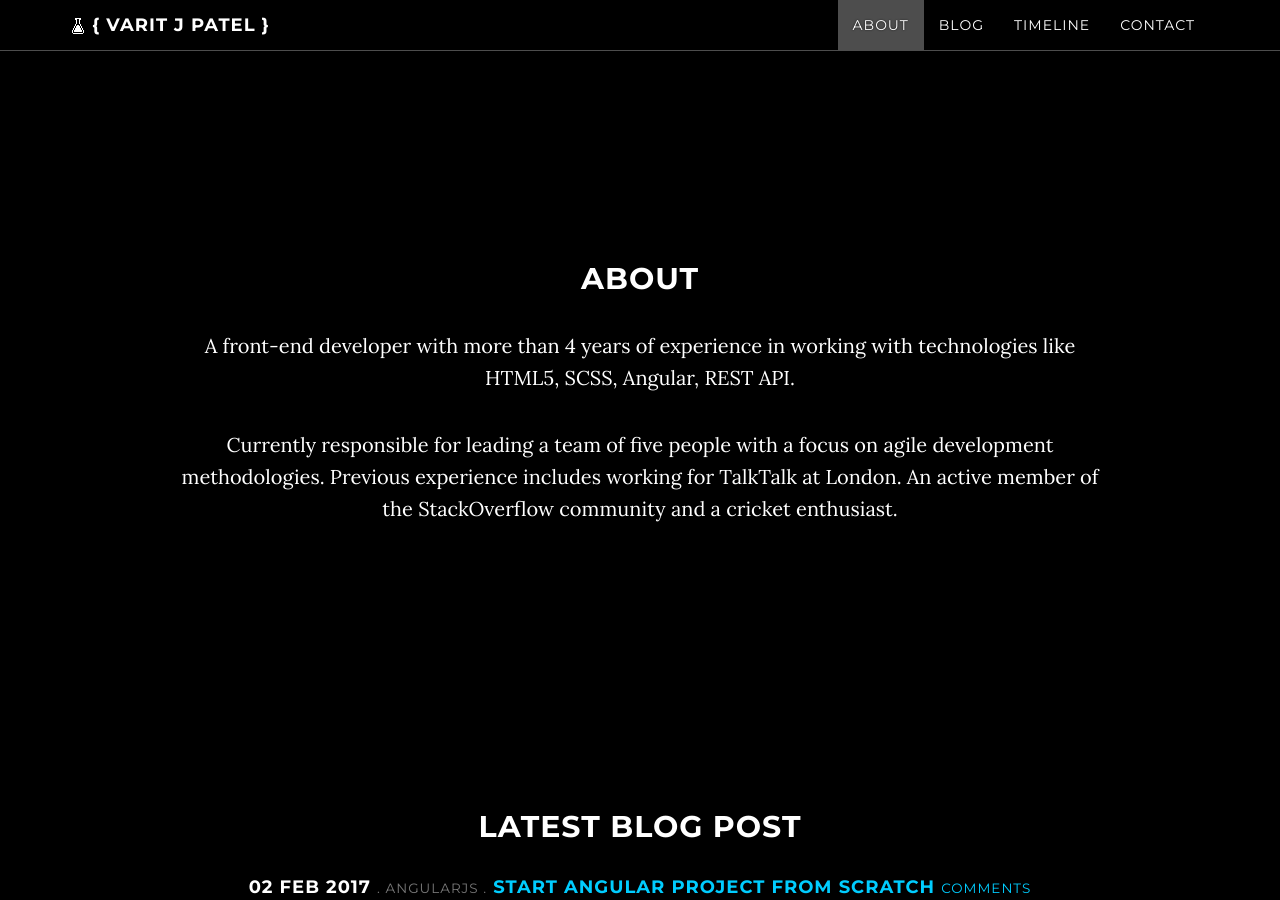
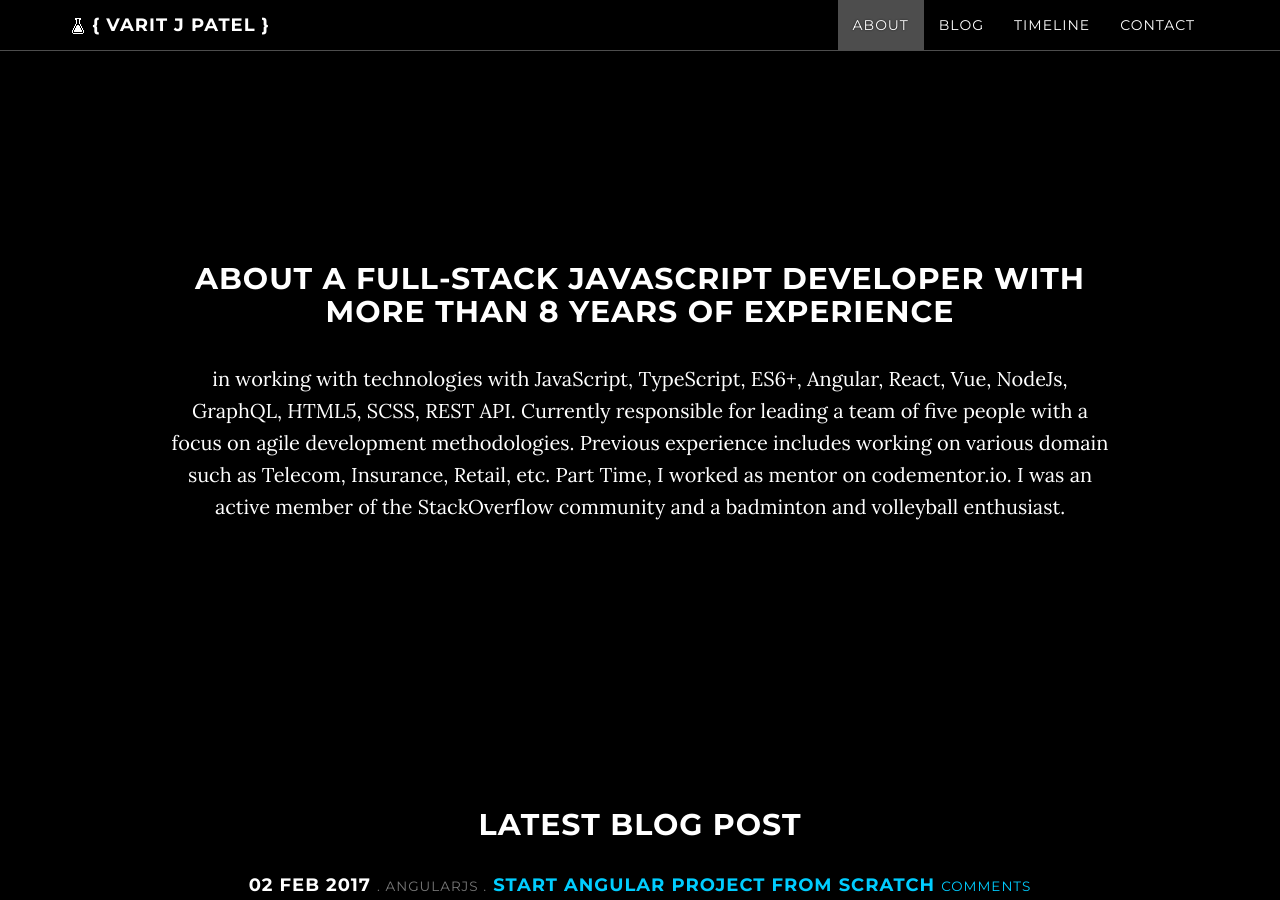
Before and after one commit to varit05/varit05.github.io, a Jekyll site: the page built from index.html, in a window 1280 px wide and 900 px high, scrolled down 888 px. Built offline with Jekyll 4.4.1, drawn with Linux system fonts in a browser that asks for light colours; nearby versions of some CDN libraries; comment, search, counter and statistics services are not loaded; some of the changed text lies outside the part shown.

Commit message:
Update website content

```diff
--- a/_config.yml
+++ b/_config.yml
@@ -1,4 +1,3 @@
-
 # Site settings
 
 # NB! Set your site's url, otherwise stuff will break :)
@@ -32,7 +31,7 @@ lang: "en"
 author: "Varit Patel"
 title: "{ Varit J Patel }"
 description: "Blog and website of Varit J Patel, blogging mainly for tech. Opinions expressed are mine."
-keywords: "varit patel, varit, personal, jekyll, theme"
+keywords: "varit patel, varit, personal, mentor, dev, developer, code enthusiastic"
 favicon: "/img/favicon.ico"
 
 ################
@@ -58,7 +57,7 @@ lines: # You can add HTML Tags in the Text
   - text: "Varit J Patel"
   # - text: "Currently working and associated with TCS."
 
-me-img: "/img/varit.jpg"
+me-img: "/img/varit.jpeg"
 
 ##############################
 # Color the browser elements #
@@ -173,10 +172,10 @@ social:
 # Sections shown in the index page
 
 pages_list:
-  About: 'about'
-  Blog: 'latest-post'
-  Timeline: 'timeline'
-  Contact: 'contact'
+  About: "about"
+  Blog: "latest-post"
+  Timeline: "timeline"
+  Contact: "contact"
 
 # Exclusion list from the generated _site
 
--- a/about.html
+++ b/about.html
@@ -3,8 +3,11 @@ layout: null
 section-type: about
 title: About
 ---
-## About
 
-A front-end developer with more than 4 years of experience in working with technologies like HTML5, SCSS, Angular, REST API.
-
-Currently responsible for leading a team of five people with a focus on agile development methodologies. Previous experience includes working for TalkTalk at London. An active member of the StackOverflow community and a cricket enthusiast.
+## About A Full-stack JavaScript developer with more than 8 years of experience
+in working with technologies with JavaScript, TypeScript, ES6+, Angular, React,
+Vue, NodeJs, GraphQL, HTML5, SCSS, REST API. Currently responsible for leading a
+team of five people with a focus on agile development methodologies. Previous
+experience includes working on various domain such as Telecom, Insurance,
+Retail, etc. Part Time, I worked as mentor on codementor.io. I was an active
+member of the StackOverflow community and a badminton and volleyball enthusiast.
--- a/contact.html
+++ b/contact.html
@@ -3,6 +3,6 @@ layout: null
 section-type: contact
 title: Contact
 ---
-## Contact
 
-Drop me an email if you are interested in me coding for you or saving your neighborhood!
+## Contact Drop me an email if you are interested in me coding for you or to
+discuss anything!
```
Also changed, not shown: 404.html (+7 -2 lines), .travis.yml, img/varit.jpeg (added), img/varit1.jpg (renamed from img/varit.jpg), 1 other file.
